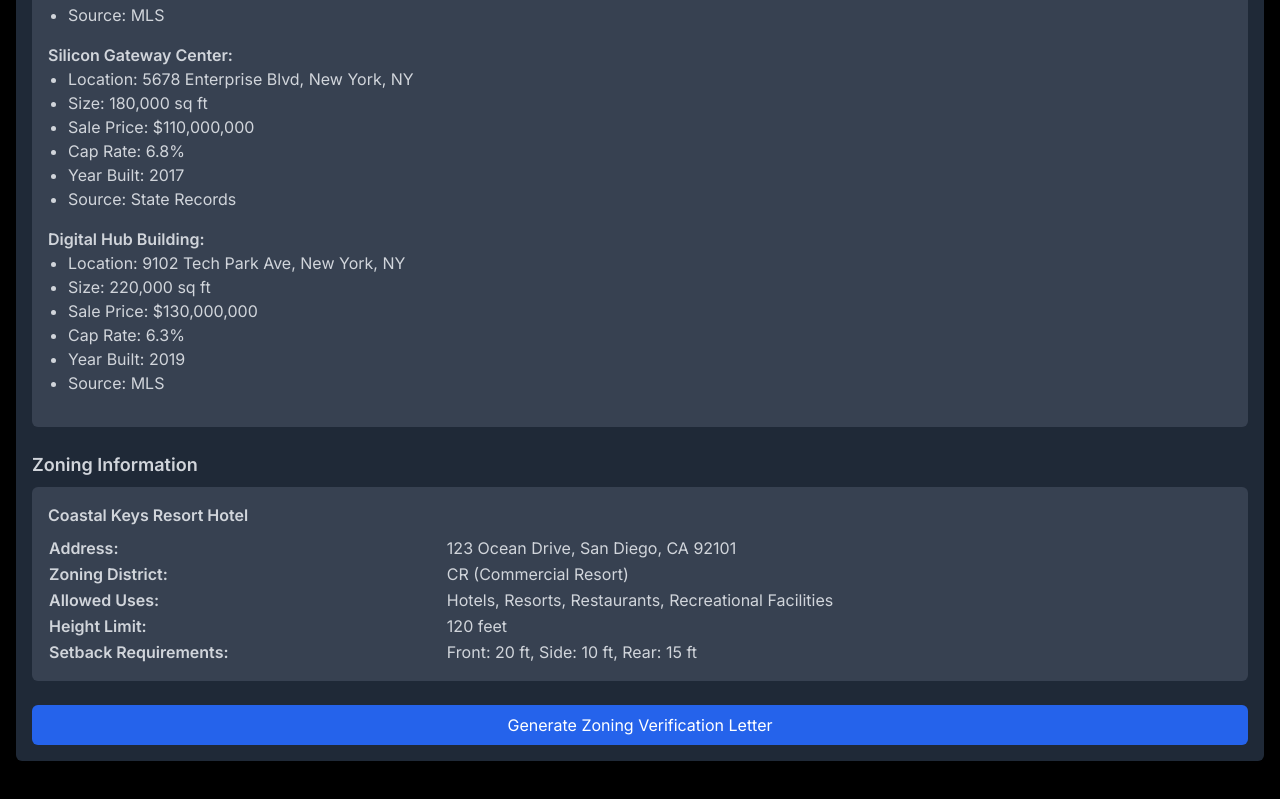
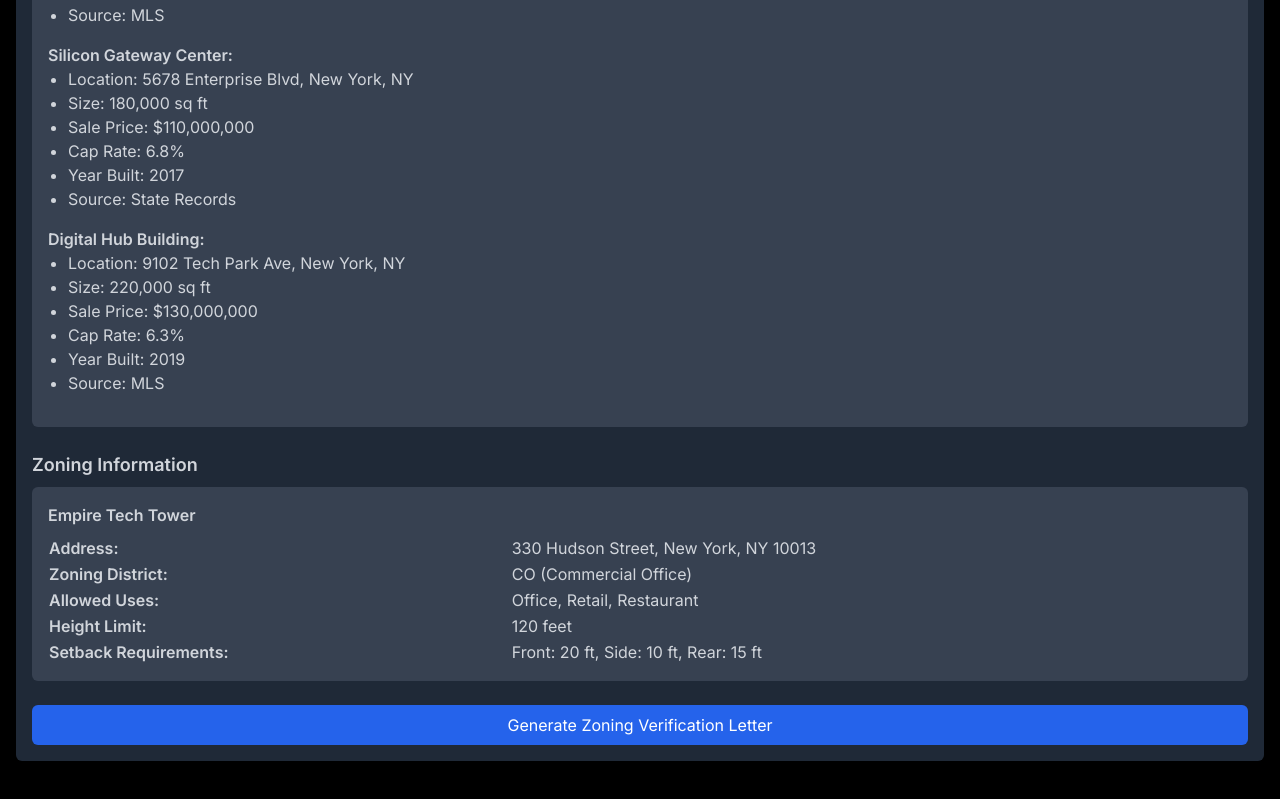
Before and after one commit to virgilttr/sukuna, a Next.js app in the folder frontend/: page /external-data in a window 1280 px wide. Shown: the part 793-1592 px from the top of the page. Built offline with nearby package versions, Linux system fonts and the light colour scheme.

Commit message:
Update mock data

```diff
--- a/frontend/components/ExternalData.tsx
+++ b/frontend/components/ExternalData.tsx
@@ -153,21 +153,21 @@ const ExternalData: React.FC<ExternalDatalsProps> = ({ extractedInfo }) => {
         </h3>
         <div className="bg-gray-700 rounded-md p-4">
           <h4 className="text-md font-semibold mb-2 text-gray-300">
-            Coastal Keys Resort Hotel
+            Empire Tech Tower
           </h4>
           <table className="w-full text-gray-300">
             <tbody>
               <tr>
                 <td className="font-semibold pr-4">Address:</td>
-                <td>123 Ocean Drive, San Diego, CA 92101</td>
+                <td>330 Hudson Street, New York, NY 10013</td>
               </tr>
               <tr>
                 <td className="font-semibold pr-4">Zoning District:</td>
-                <td>CR (Commercial Resort)</td>
+                <td>CO (Commercial Office)</td>
               </tr>
               <tr>
                 <td className="font-semibold pr-4">Allowed Uses:</td>
-                <td>Hotels, Resorts, Restaurants, Recreational Facilities</td>
+                <td>Office, Retail, Restaurant</td>
               </tr>
               <tr>
                 <td className="font-semibold pr-4">Height Limit:</td>
--- a/frontend/components/uploader.tsx
+++ b/frontend/components/uploader.tsx
@@ -30,11 +30,11 @@ const FileUpload: React.FC = () => {
   const [prompt, setPrompt] = useState<string>(`
 Premium Pricing Analysis:
 Based on the provided documents, calculate and provide an estimated premium range for insuring the property. Consider the risk factors, claims history, and COPE analysis in your calculation. Clearly state the factors that have the most significant impact on the premium and explain any assumptions made during the estimation.You are an experienced insurance underwriting analyst. Please only include information that is explicitly stated in the documents. Based on the provided documents, write a detailed property insurance underwriting assessment in the following format:Risk Quality Score:
-Give the score a 4 and provide a short sentence on the overall recommendation.Recommended Premium Pricing:
-$250,000 - $300,000 annually
+Give the score a 4 and provide a short sentence on the overall recommendation. Give the following recommended premium Pricing: $250,000 - $300,000 annually
 OVERVIEW:
 Provide a comprehensive summary of the insurance underwriting opportunity, highlighting key elements that would immediately interest an underwriter. The risks and exposure section should be exhaustive.RISK AND EXPOSURE:
-Summarize the potential risks and exposures of the property, focusing on the factors most likely to impact the insurance underwriting decision. Include specific data points and observations from the documents. Do not generalize. Ensure that each point is directly tied to information in the documents, but it is acceptable to make inferences based on your understanding of commercial property insurance.COPE ANALYSIS:
+Summarize the potential risks and exposures of the property, focusing on the factors most likely to impact the insurance underwriting decision. Include specific data points and observations from the documents. Do not generalize. Ensure that each point is directly tied to information in the documents, but it is acceptable to make inferences based on your understanding of commercial property insurance.
+COPE ANALYSIS:
 Perform a detailed COPE analysis, covering:	•	Construction: Evaluate the materials, structural integrity, and overall build quality of the property.
 	•	Occupancy: Discuss the property's use and occupancy, including any tenants, their operations, and the implications for insurance coverage.
 	•	Protection: Analyze the property's fire protection systems, security measures, and other safety features.
```
